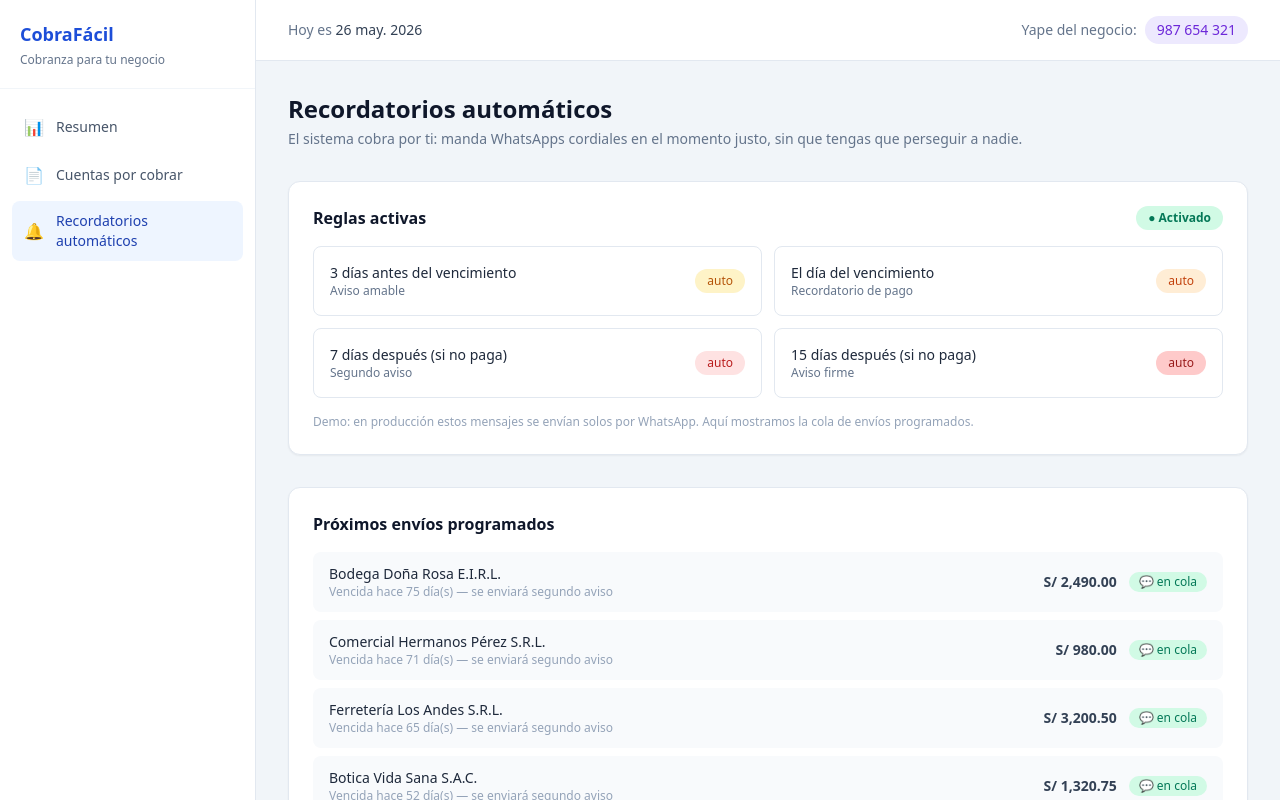
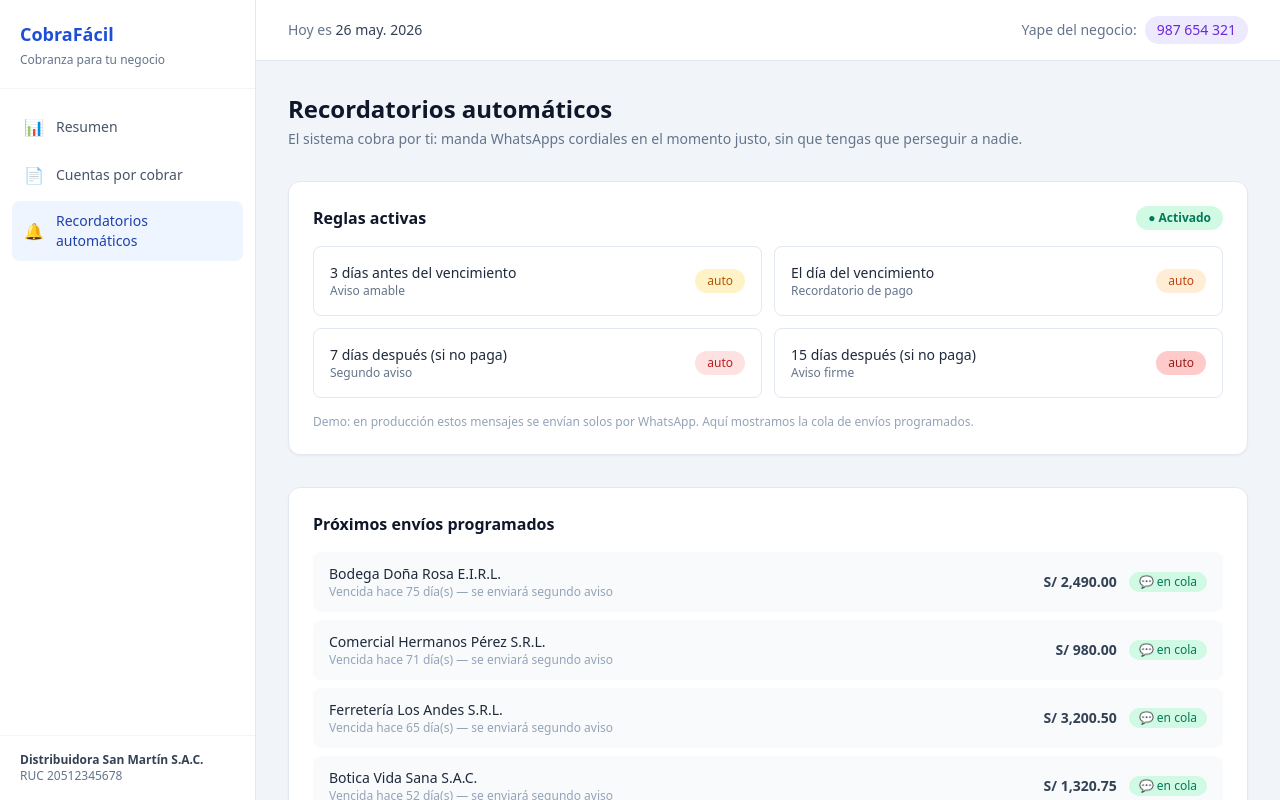
Before and after one commit to brenpc1443/cobrafacil, a Next.js app: page /recordatorios in a window 1280 px wide. Shown: the top 800 px of the page. Built offline with nearby package versions, Linux system fonts and the light colour scheme.

Commit message:
fix: keep navigation sidebar fixed while content scrolls

```diff
--- a/app/layout.tsx
+++ b/app/layout.tsx
@@ -13,7 +13,7 @@
   return (
     <html lang="es">
       <body>
-        <div className="flex min-h-screen">
+        <div className="flex h-screen overflow-hidden">
           <Sidebar />
           <div className="flex min-w-0 flex-1 flex-col">
             <header className="flex items-center justify-between border-b border-slate-200 bg-white px-8 py-4">
```
